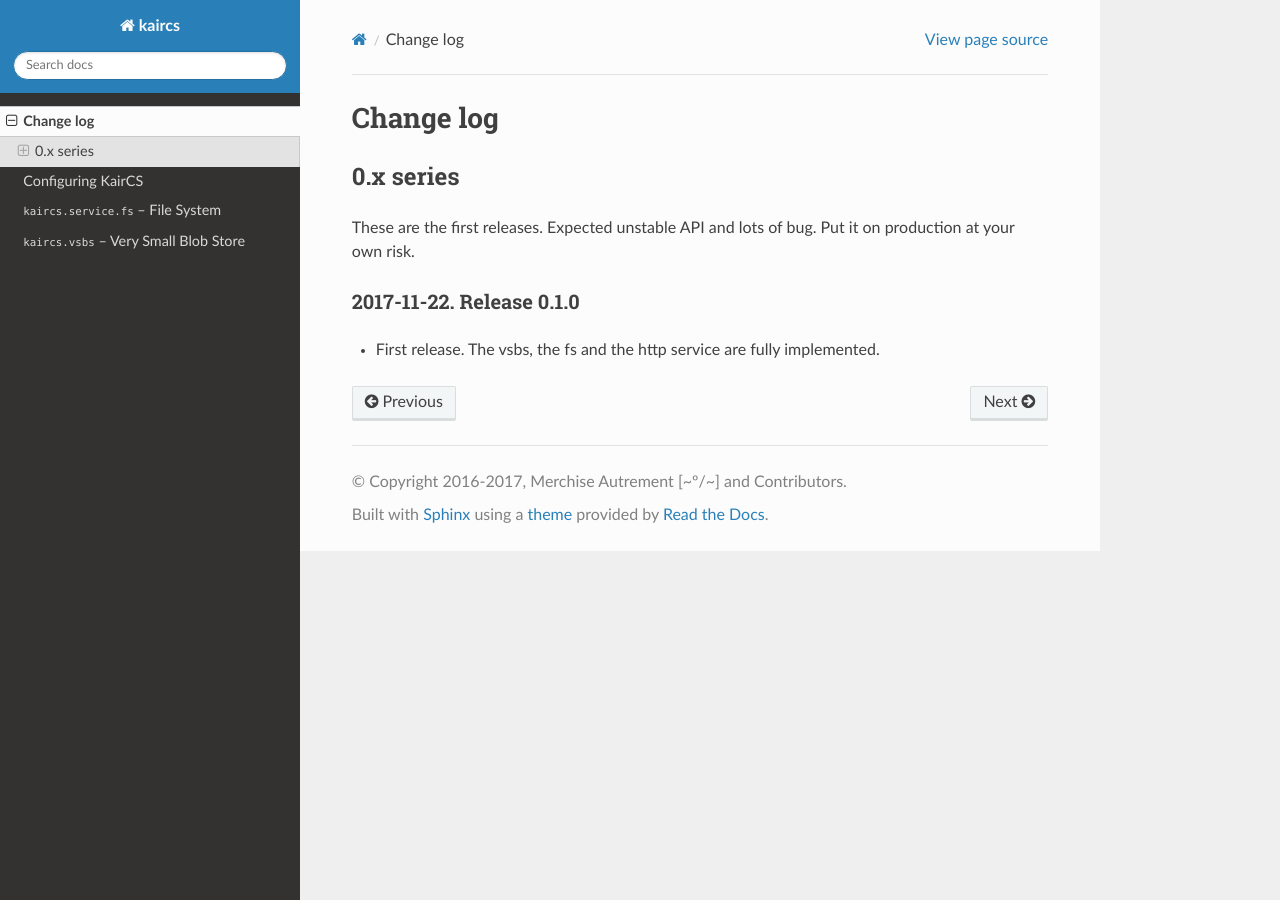
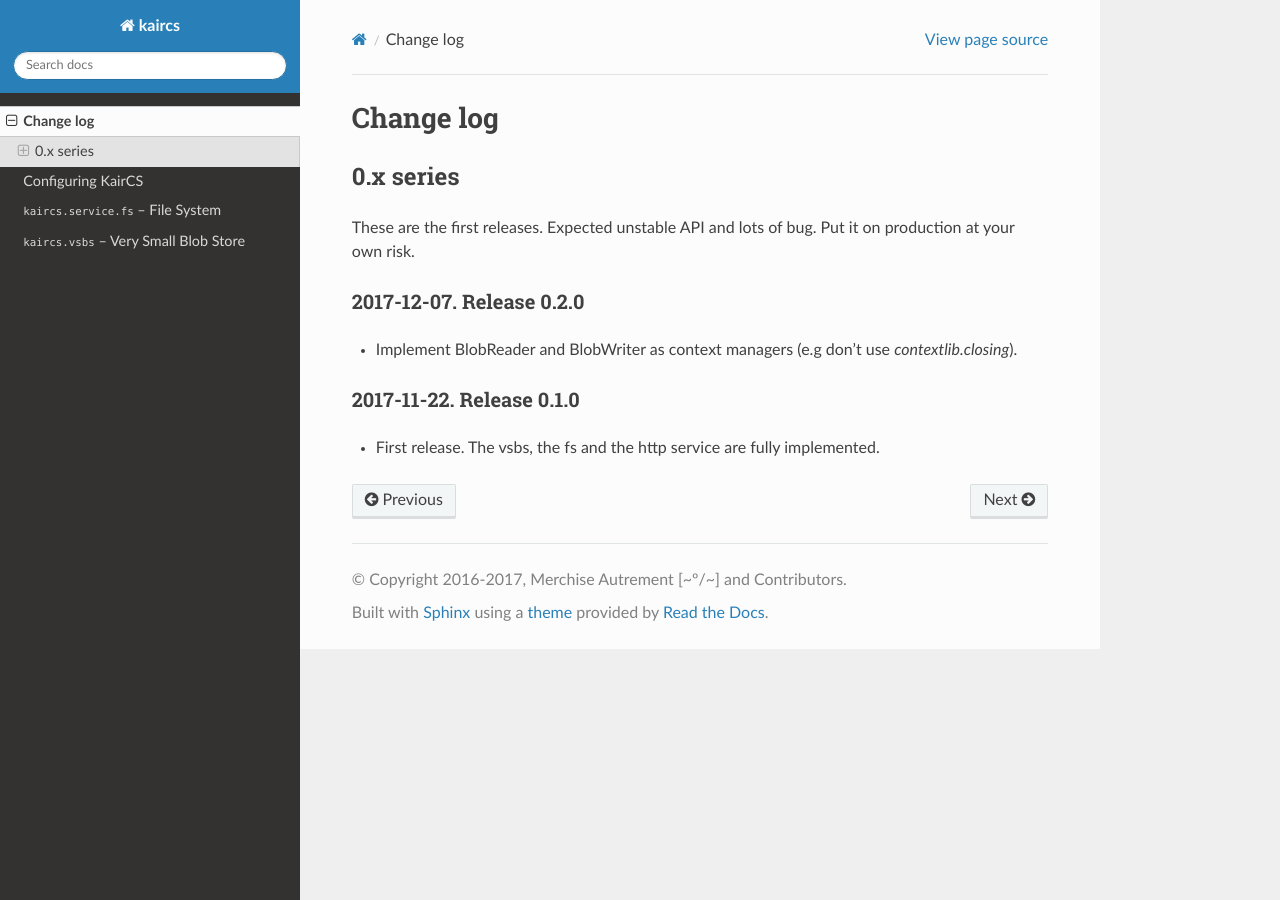
Before and after one commit to merchise/kaircs, a Sphinx documentation site: the page built from docs/source/HISTORY.rst, in a window 1280 px wide. Built offline with Sphinx 7.4.7 and the Read the Docs theme 2.0.0, drawn with Linux system fonts in a browser that asks for light colours; the version number could not be read and is left out.

Commit message:
Release 0.2.0

```diff
--- a/docs/source/HISTORY.rst
+++ b/docs/source/HISTORY.rst
@@ -9,6 +9,13 @@ These are the first releases.  Expected unstable API and lots of bug.  Put it
 on production at your own risk.
 
 
+2017-12-07. Release 0.2.0
+-------------------------
+
+- Implement BlobReader and BlobWriter as context managers (e.g don't use
+  `contextlib.closing`).
+
+
 2017-11-22. Release 0.1.0
 -------------------------
 
```
Also changed, not shown: 1 other file.
